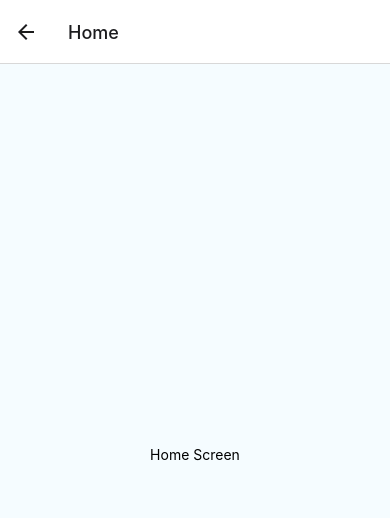
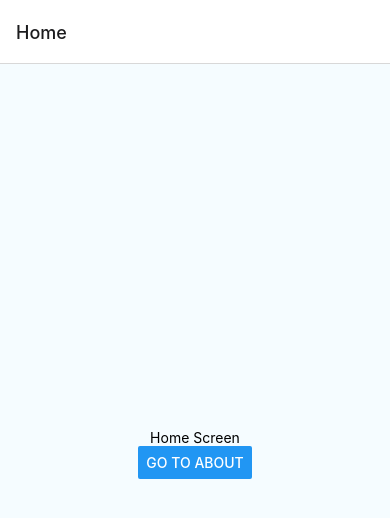
Before and after one commit to itsparasbisht/rn-starter, a React Native app: screen /Home in a window 390 px wide. Shown: the top 518 px of the page. Built offline with nearby package versions, Linux system fonts and the light colour scheme.

Commit message:
navigation prop

```diff
--- a/App.js
+++ b/App.js
@@ -8,7 +8,7 @@ const Stack = createNativeStackNavigator();
 export default function App() {
   return (
     <NavigationContainer>
-      <Stack.Navigator initialRouteName="About">
+      <Stack.Navigator initialRouteName="Home">
         <Stack.Screen name="Home" component={HomeScreen} />
         <Stack.Screen name="About" component={AboutScreen} />
       </Stack.Navigator>
--- a/screens/HomeScreen.js
+++ b/screens/HomeScreen.js
@@ -1,9 +1,13 @@
-import { View, Text, StyleSheet } from "react-native";
+import { View, Text, StyleSheet, Button } from "react-native";
 
-export default function HomeScreen() {
+export default function HomeScreen({ navigation }) {
   return (
     <View style={styles.container}>
       <Text>Home Screen</Text>
+      <Button
+        title="Go to About"
+        onPress={() => navigation.navigate("About")}
+      />
     </View>
   );
 }
```
